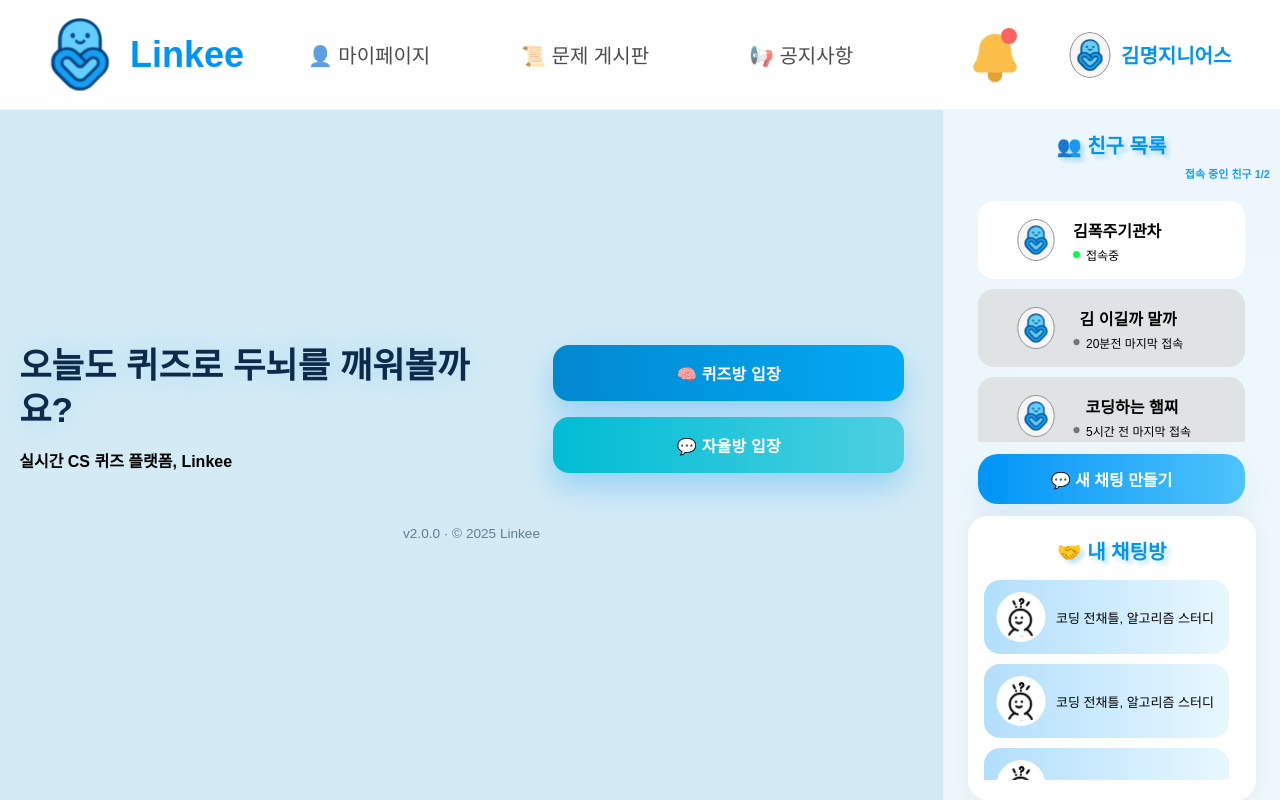
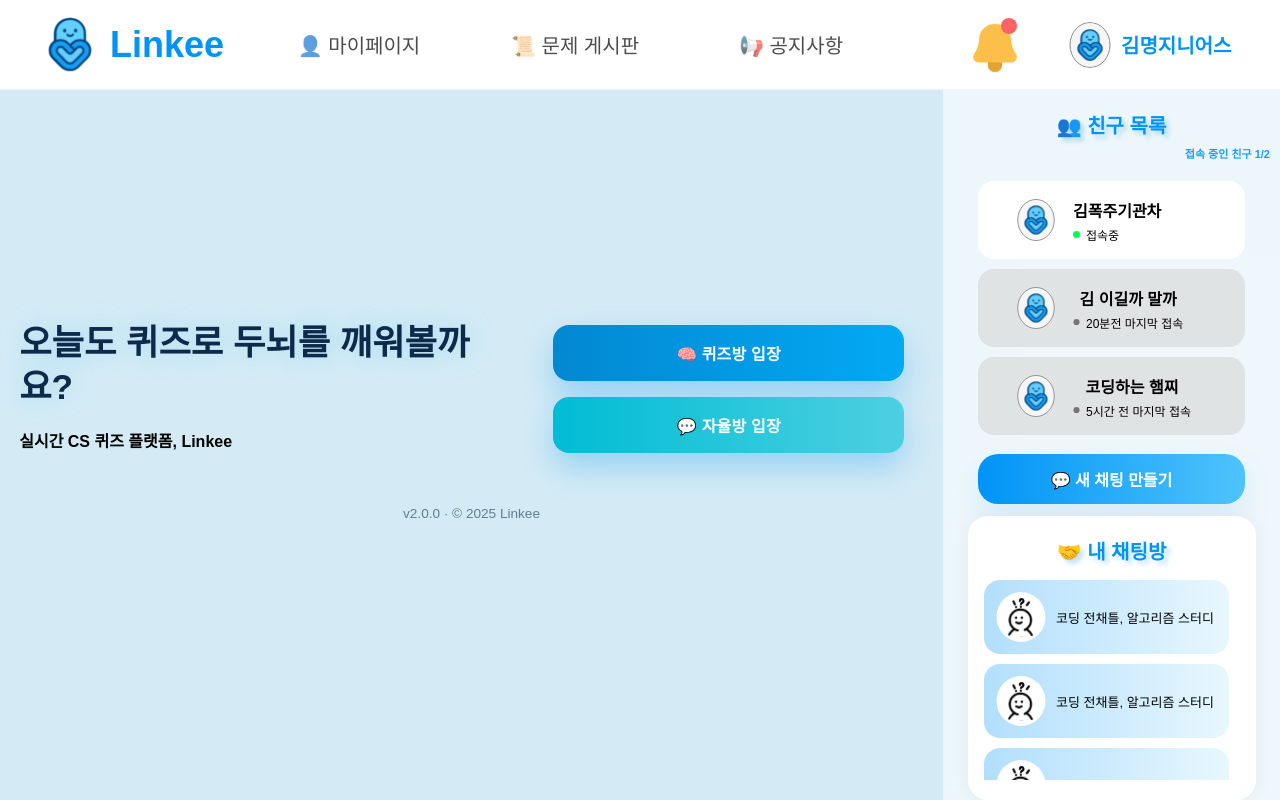
Before and after one commit to Linkee-Project/Linkee-Front-Vue, a Vue app in the folder Linkee-front/Linkee-front-vue/: page / in a window 1280 px wide. Built offline with nearby package versions, Linux system fonts and the light colour scheme.

Commit message:
feat: 자율방 연결

```diff
--- a/Linkee-front/Linkee-front-vue/src/components/layout/user/home/HomeHero.vue
+++ b/Linkee-front/Linkee-front-vue/src/components/layout/user/home/HomeHero.vue
@@ -107,6 +107,22 @@ body{
   font-size:2.2rem; line-height:1.25; margin:.8rem 0 .4rem;
   color:#0e2a4a; text-shadow:0 0 24px rgba(79,195,247,.35);
   font-weight:800;
+
+  /*둥둥 떠다니는 애니메이션*/
+  animation: floatUpDown 2s ease-in-out infinite;
+}
+
+/* ⬆⬇ 위아래로 천천히 움직이는 애니메이션 */
+@keyframes floatUpDown {
+  0% {
+    transform: translateY(0);
+  }
+  50% {
+    transform: translateY(-3px);
+  }
+  100% {
+    transform: translateY(0);
+  }
 }
 .subhead{color:var(--text-sub); font-weight:600}
 
--- a/Linkee-front/Linkee-front-vue/src/components/layout/user/navbar/UserNavbar.vue
+++ b/Linkee-front/Linkee-front-vue/src/components/layout/user/navbar/UserNavbar.vue
@@ -69,7 +69,7 @@ export default {
 
 /* 전체 상단바 스타일 */
 .header-container { width: 100%; /* 전체 너비 */
-  height: 110px; /* 피그마 기준 헤더 높이 */
+  height: 90px; /* 피그마 기준 헤더 높이 */
   background: #ffffff; /* 하얀색 배경 */
   display: flex; /* 가로 배치 */
   align-items: center; /* 세로 가운데 정렬 */
@@ -93,26 +93,12 @@ export default {
   align-items: center;
   gap: 10px; /* 로고 이미지와 텍스트 간격 */
 
-  /*!*둥둥 떠다니는 애니메이션*!
-  animation: floatUpDown 3s ease-in-out infinite;*/
 }
 
-/*!* ⬆⬇ 위아래로 천천히 움직이는 애니메이션 *!
-@keyframes floatUpDown {
-  0% {
-    transform: translateY(0);
-  }
-  50% {
-    transform: translateY(-3px);
-  }
-  100% {
-    transform: translateY(0);
-  }
-}*/
 
 .logo-img {
-  width: 80px;
-  height: 75px;
+  width: 60px;
+  height: 55px;
 }
 
 .nav-menu {
--- a/Linkee-front/Linkee-front-vue/src/components/layout/user/sidebar/UserSidebar.css
+++ b/Linkee-front/Linkee-front-vue/src/components/layout/user/sidebar/UserSidebar.css
@@ -1,7 +1,7 @@
 /* 전체 사이드바 영역 */
 .sidebar-container {
     width: 337px;
-    height: calc(100vh - 110px);
+    height: calc(100vh - 90px);
     background: rgba(255, 255, 255, 0.6);
 
 }
```
